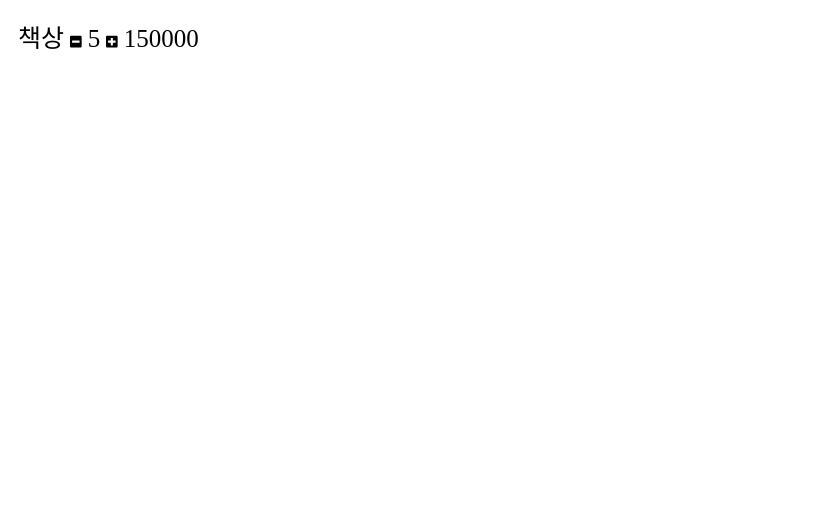
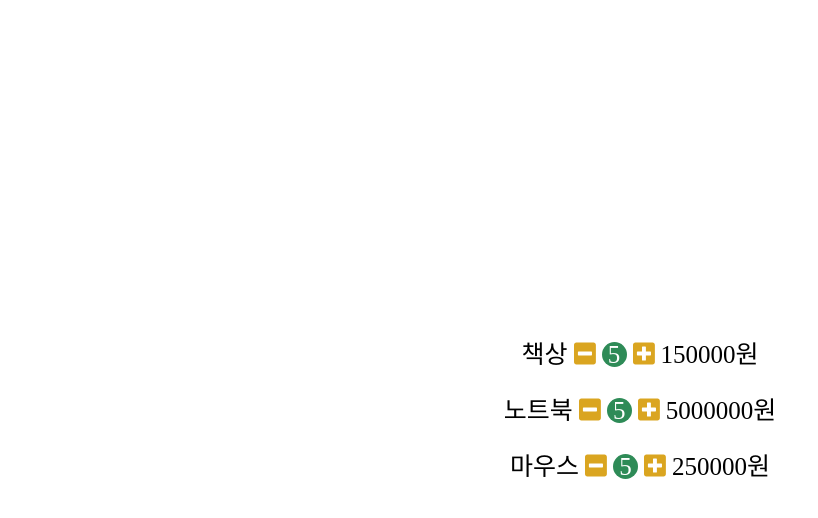
Before and after one commit to SpearJin/review_project, a React (Create React App) app: page / in a window 1280 px wide. Shown: the top 518 px of the page, without its empty margins (0-818 px from the left). Built offline with nearby package versions, Linux system fonts and the light colour scheme.

Commit message:
Product: Component

```diff
--- a/src/App.css
+++ b/src/App.css
@@ -7,4 +7,5 @@ button {
   border: none;
   background-color: transparent;
   outline: none;
+  cursor: pointer;
 }
--- a/src/components/Cart.js
+++ b/src/components/Cart.js
@@ -1,38 +1,28 @@
 import { useState } from "react";
 import styled from "styled-components";
+import Product from "./Product";
 
 function Cart() {
-  const [quentity, setQuentity] = useState(5);
-  const price = quentity * 30000;
-
   const CartComponent = styled.div`
-    padding: 10px;
-    font-size: 25px;
+    display: flex;
+    justify-content: center;
+    height: 100vh;
   `;
 
-  const onIncrease = () => {
-    if (quentity < 9) {
-      setQuentity(quentity + 1);
-    }
-  };
-
-  const onDecrease = () => {
-    if (quentity > 0) {
-      setQuentity(quentity - 1);
-    }
-  };
+  const ProductWrapper = styled.div`
+    display: flex;
+    flex-direction: column;
+    align-items: center;
+    justify-content: center;
+  `;
 
   return (
     <CartComponent>
-      <span>책상</span>
-      <button onClick={onDecrease}>
-        <i className="fas fa-minus-square"></i>
-      </button>
-      <span>{quentity}</span>
-      <button onClick={onIncrease}>
-        <i className="fas fa-plus-square"></i>
-      </button>
-      <span>{price}</span>
+      <ProductWrapper>
+        <Product name="책상" unitPrice={30000} />
+        <Product name="노트북" unitPrice={1000000} />
+        <Product name="마우스" unitPrice={50000} />
+      </ProductWrapper>
     </CartComponent>
   );
 }
--- /dev/null
+++ b/src/components/Product.js
@@ -0,0 +1,57 @@
+import { useState } from "react";
+import styled from "styled-components";
+
+function Product({ name, unitPrice }) {
+  const [quentity, setQuentity] = useState(5);
+  const price = quentity * unitPrice;
+
+  const ProductComponent = styled.div`
+    padding: 10px;
+    font-size: 25px;
+    & > .product__count {
+      display: inline-block;
+      width: 25px;
+      height: 25px;
+      line-height: 25px;
+      border-radius: 50%;
+      background-color: seagreen;
+      color: white;
+      text-align: center;
+    }
+    & > button {
+      color: goldenrod;
+      font-size: 25px;
+    }
+    & > button:hover {
+      opacity: 0.8;
+    }
+  `;
+
+  const onIncrease = () => {
+    if (quentity < 9) {
+      setQuentity(quentity + 1);
+    }
+  };
+
+  const onDecrease = () => {
+    if (quentity > 0) {
+      setQuentity(quentity - 1);
+    }
+  };
+
+  return (
+    <ProductComponent>
+      <span>{name}</span>
+      <button onClick={onDecrease}>
+        <i className="fas fa-minus-square"></i>
+      </button>
+      <span className="product__count">{quentity}</span>
+      <button onClick={onIncrease}>
+        <i className="fas fa-plus-square"></i>
+      </button>
+      <span>{price}원</span>
+    </ProductComponent>
+  );
+}
+
+export default Product;
```
